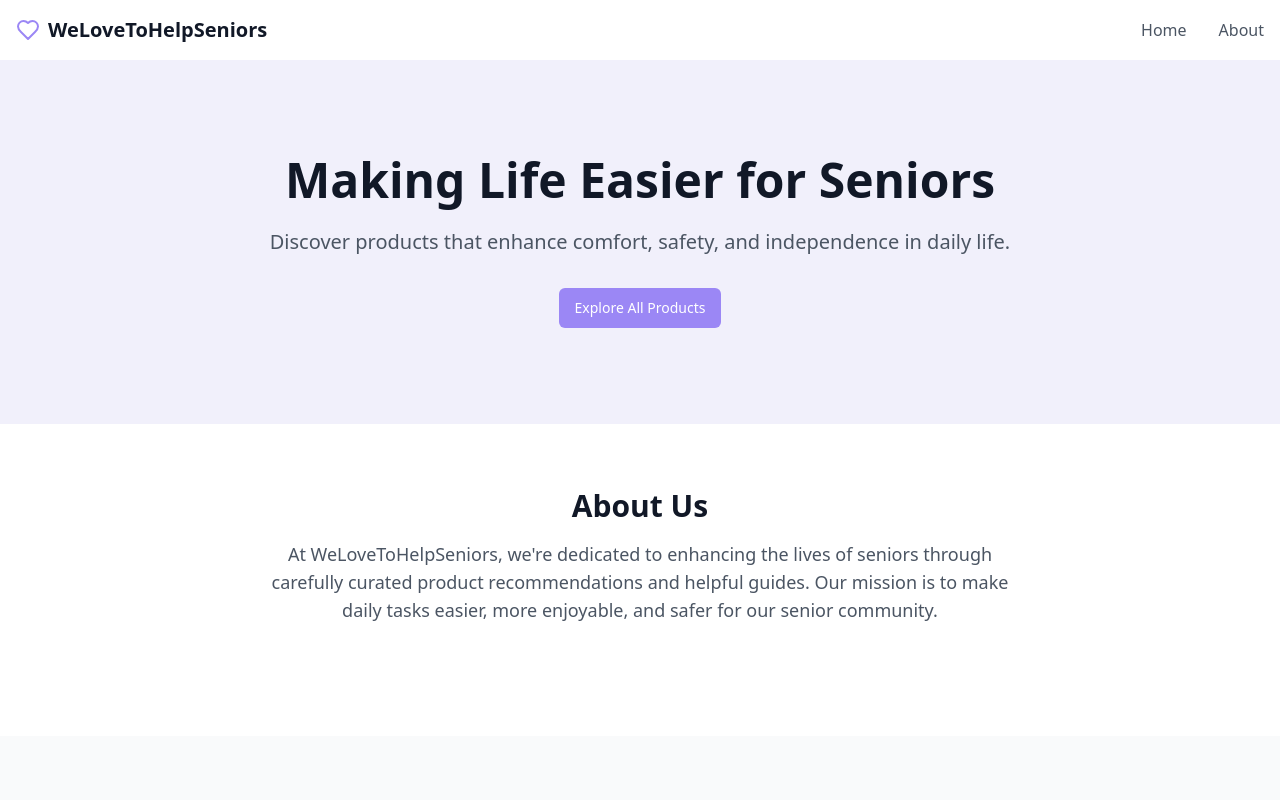
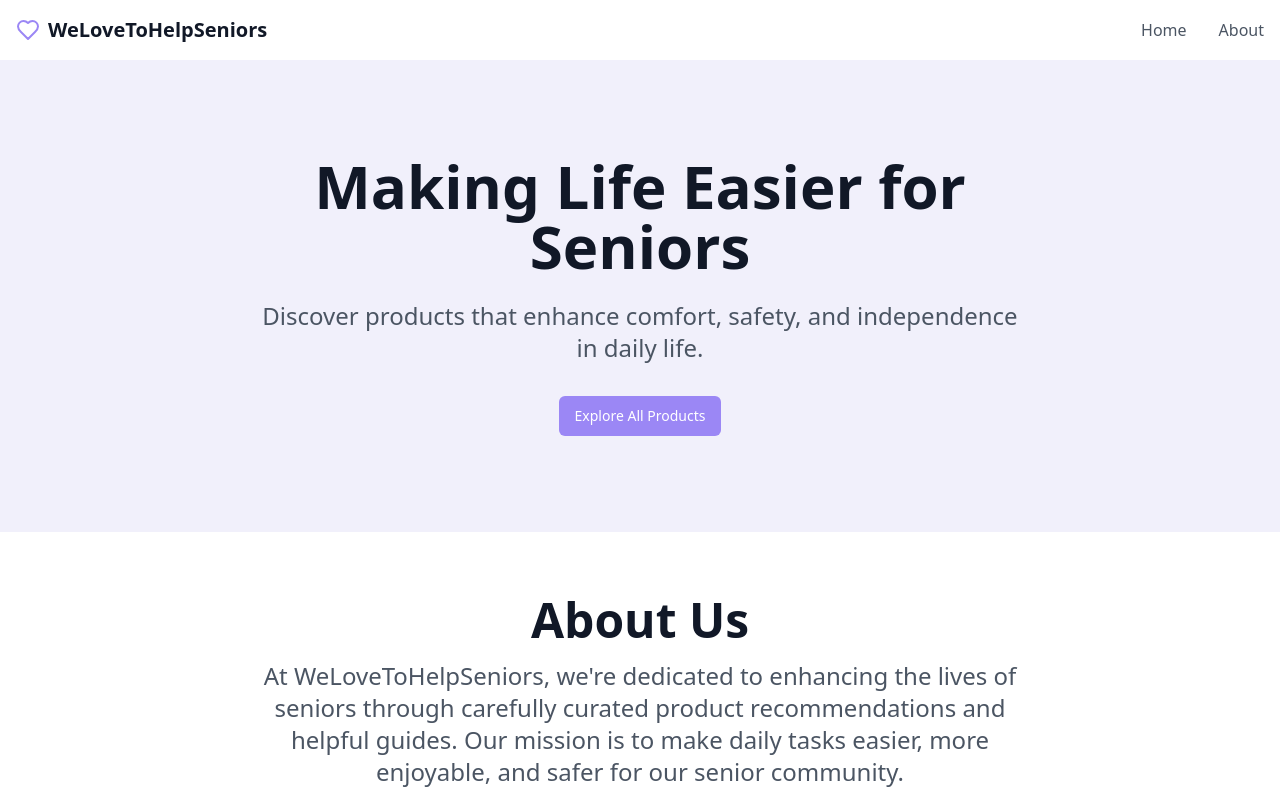
Before and after one commit to midries3/we-love-seniors-assistant-v3, a React (Vite) app: page / in a window 1280 px wide. Shown: the top 800 px of the page. Built offline with nearby package versions, Linux system fonts and the light colour scheme.

Commit message:
Increase font size on homepage
Updated the font size for the Hero and About Us sections on the homepage to enhance readability and improve user experience.
[skip gpt_engineer]

```diff
--- a/src/components/home/HeroSection.tsx
+++ b/src/components/home/HeroSection.tsx
@@ -6,10 +6,10 @@ export const HeroSection = () => {
     <div className="bg-secondary py-16 md:py-24 animate-fadeIn">
       <div className="container mx-auto px-4">
         <div className="max-w-3xl mx-auto text-center">
-          <h1 className="text-4xl md:text-5xl font-bold text-gray-900 mb-6">
+          <h1 className="text-5xl md:text-6xl font-bold text-gray-900 mb-6">
             Making Life Easier for Seniors
           </h1>
-          <p className="text-xl text-gray-600 mb-8">
+          <p className="text-2xl text-gray-600 mb-8">
             Discover products that enhance comfort, safety, and independence in daily life.
           </p>
           <Button asChild className="bg-primary hover:bg-primary/90">
--- a/src/pages/Index.tsx
+++ b/src/pages/Index.tsx
@@ -66,8 +66,8 @@ const Index = () => {
         <section className="bg-white py-16">
           <div className="container mx-auto px-4">
             <div className="max-w-3xl mx-auto text-center mb-12">
-              <h2 className="text-3xl font-bold text-gray-900 mb-4">About Us</h2>
-              <p className="text-lg text-gray-600">
+              <h2 className="text-4xl md:text-5xl font-bold text-gray-900 mb-4">About Us</h2>
+              <p className="text-xl md:text-2xl text-gray-600">
                 At WeLoveToHelpSeniors, we're dedicated to enhancing the lives of seniors through carefully curated product recommendations and helpful guides. Our mission is to make daily tasks easier, more enjoyable, and safer for our senior community.
               </p>
             </div>
```
